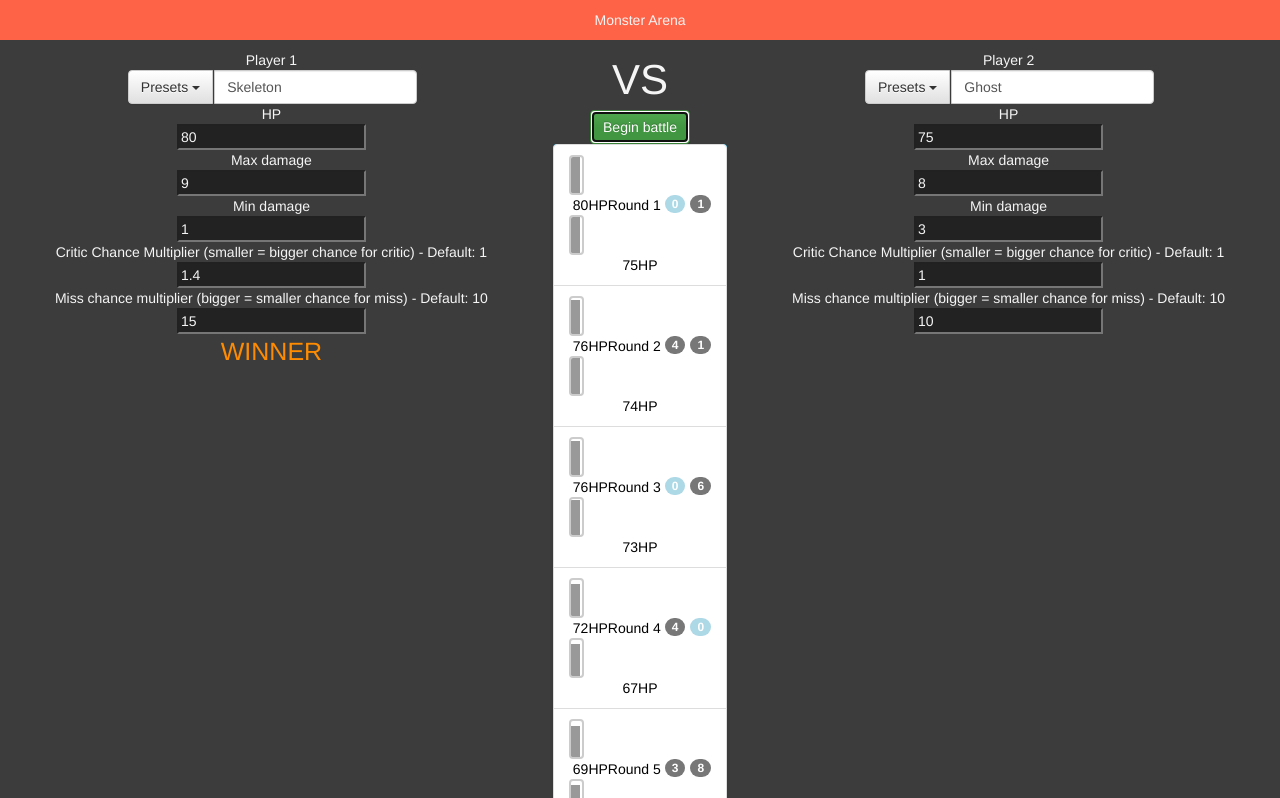
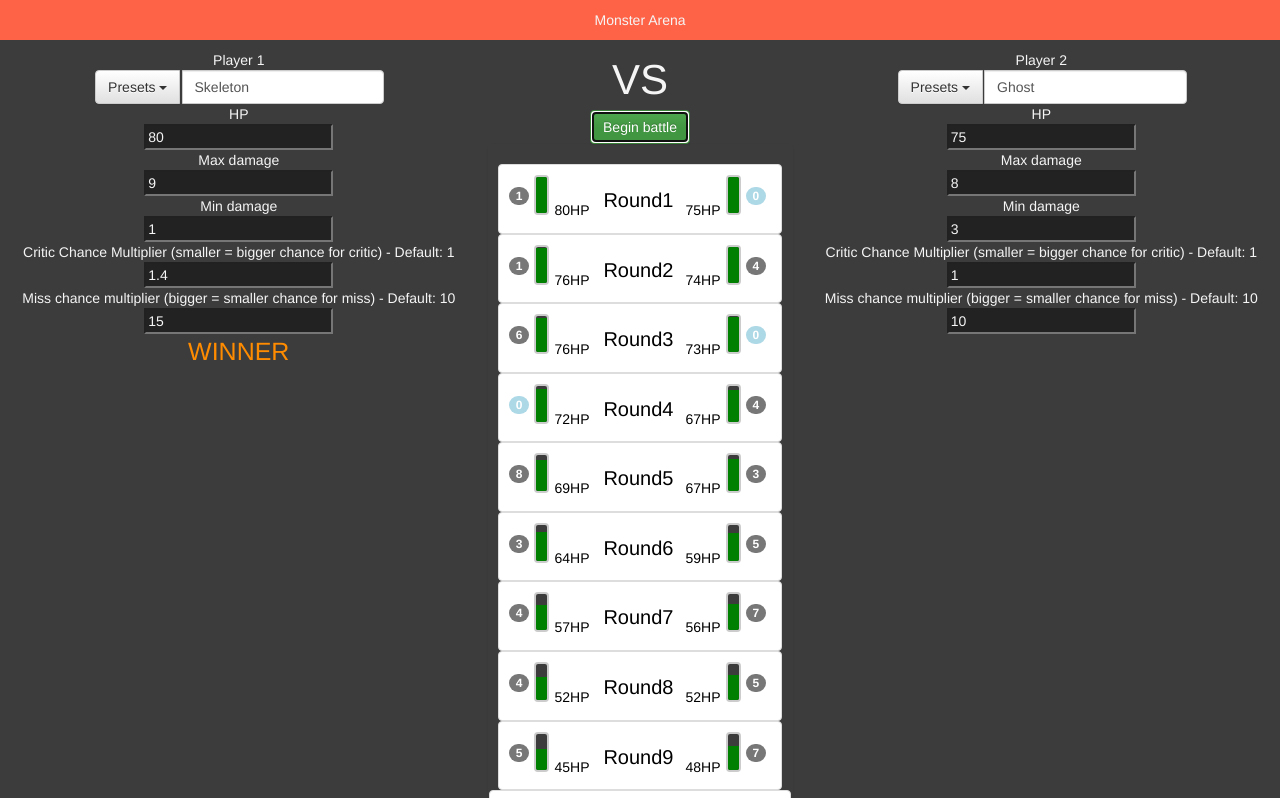
Before and after one commit to gjanoszek/Monster-Arena, a website: page index.html in a window 1280 px wide. Both pictures are taken after a click on the button "Begin battle". Shown: the top 798 px of the page. Drawn offline with Linux system fonts and the light colour scheme.

Commit message:
Fixed log styles

```diff
--- a/MonsterBattle.js
+++ b/MonsterBattle.js
@@ -74,7 +74,7 @@ Monster.prototype.uderz = function (monsterNum) {
 
 var raport = function (monster1FightData, monster2FightData, round) {
     var $log = $('#shared_battle_log'),
-        template = ['<li class="list-group-item">', '<div class="outer">', '<div class="inner player1HPBar">', '<div></div>', '</div>', '</div>', '<span class="player1Hp"></span>', '<span class="badge player1">14</span>', '<span class="badge player2">14</span>Round <span class="roundNo">1</span>', '<div class="outer">', '<div class="inner player2HPBar">', '<div></div>', '</div>', '</div>', '<span class="player2Hp"></span>', '</li>'].join(''),
+        template = ['<div class="logLine"> <li class="list-group-item">', '<div class="outer p1">', '<div class="inner player1HPBar">', '</div>', '</div>', '<span class="player1Hp"></span>', '<span class="badge player1">14</span>', '<span class="badge player2">14</span> <div class="round"> Round <span class="roundNo">1</span> </div>', '<div class="outer p2">', '<div class="inner player2HPBar">', '<div></div>', '</div>', '</div>', '<span class="player2Hp"></span>', '</li> </div>'].join(''),
         $template = $(template),
         stats = {
             monster1: {
@@ -106,7 +106,7 @@ var raport = function (monster1FightData, monster2FightData, round) {
             $(playerClass + 'Hp', $template).text(monster.hp + "HP");
         };
 
-    $('.roundNo', $template).text(round);
+    $('.roundNo', $template).text(' ' + round);
 
     raporting(monster1FightData, 1);
     raporting(monster2FightData, 2);
@@ -214,3 +214,6 @@ $(document).ready(function ($) {
 
 
 });
+
+
+// skopana kolejność uderzeń w logu
--- a/css.css
+++ b/css.css
@@ -48,8 +48,8 @@ input, select, textarea {
 .main {
     order: 2;
     -webkit-order: 2;
-    flex: 1;
-    -webkit-flex: 1;
+    flex: 2;
+    -webkit-flex: 2;
 }
 
 .gracz .row {
@@ -101,8 +101,64 @@ input, select, textarea {
 }
 
 #shared_battle_log {
+    position: relative;
+    padding-top: 20px;
     color: black;
-    background-color: #00b3ee;
+}
+
+#shared_battle_log .badge {
+    float: none;
+}
+
+#shared_battle_log div, span {
+    display: -webkit-inline-flex;
+    display: inline-flex;
+}
+
+#shared_battle_log .player1 {
+    float: left;
+    position: relative;
+    top: 12px;
+    right: 5px;
+}
+
+#shared_battle_log .player1HPBar {
+    -webkit-order: 2;
+    order: 2;
+    padding-left: 10px;
+}
+
+#shared_battle_log .player1Hp {
+    -webkit-order: 3;
+    order: 3;
+    padding-left: 5px;
+}
+
+#shared_battle_log .round {
+    position: relative;
+    bottom: 8px;
+    padding-right: 17px;
+    padding-left: 10px;
+    font-size: 20px;
+}
+
+#shared_battle_log .player2Hp {
+    -webkit-order: 4;
+    order: 4;
+    position: relative;
+    right: 5px;
+}
+
+#shared_battle_log .p2, .player2HPBar {
+    float: right;
+    position: relative;
+}
+
+#shared_battle_log .player2 {
+    float: right;
+    position: relative;
+    top: 12px;
+    left: 5px;
 }
 
 #shared_battle_log .critic {
@@ -127,6 +183,7 @@ input, select, textarea {
     overflow: hidden;
 
     position: relative;
+    background-color: rgb(60,	60,	60);
 
     -moz-border-radius: 4px;
     -webkit-border-radius: 4px;
@@ -136,17 +193,13 @@ input, select, textarea {
 .inner, .inner div {
     width: 100%;
     overflow: hidden;
-    left: -2px;
     position: absolute;
 }
 
 .inner {
-    border: 2px solid #999;
-    border-top-width: 0;
-    background-color: #999;
-
+    background-color: green;
     bottom: 0;
-    height: 0%;
+    height: 0;
 }
 
 .inner div {
```
